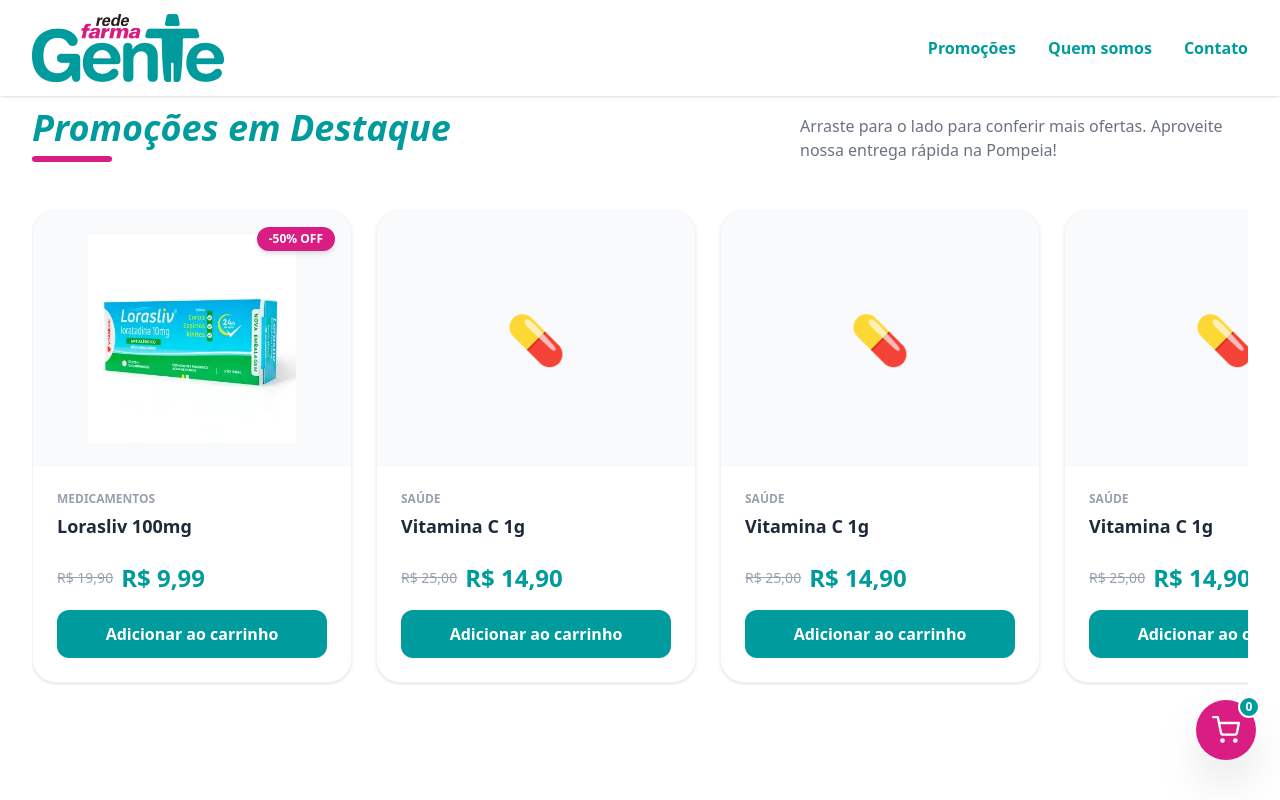
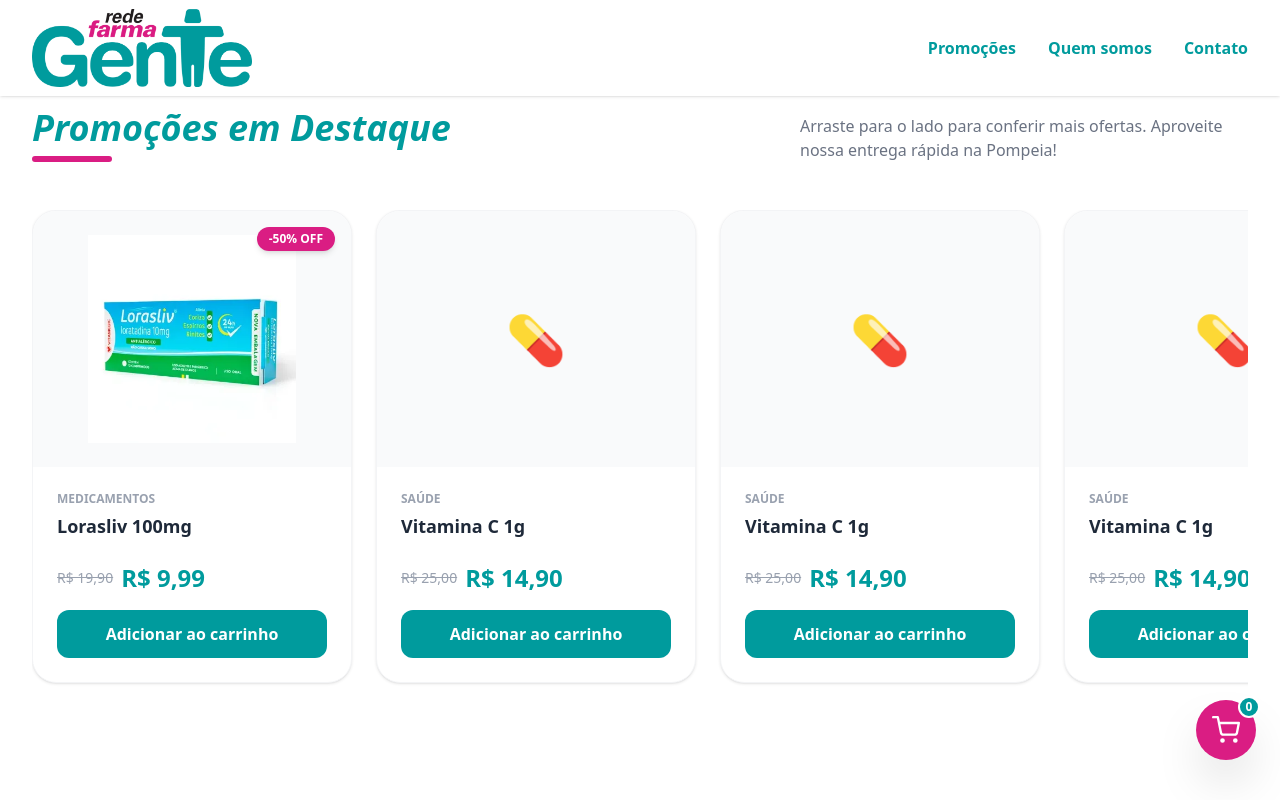
Before and after one commit to VINIX019/Site-farmacia, a website built with Vite: page index.html in a window 1280 px wide. Shown: the top 800 px of the page. Built offline with nearby package versions, Linux system fonts and the light colour scheme.

Commit message:
logo dnv

```diff
--- a/index.html
+++ b/index.html
@@ -13,7 +13,8 @@
 
 <body>
   <div id="nav-bar" class="w-full h-24 flex items-center px-8 bg-white shadow-sm gap-8 fixed z-50">
-    <a href="index.html"><img src="/assets/redefarmagente_logo.png" alt="Logo" class="w-32 md:w-48 h-auto object-contain"></a>
+    <a href="index.html"><img src="/assets/redefarmagente_logo.png" alt="Logo"
+        class="w-[160px] md:w-[220px] h-auto object-contain block"></a>
 
     <a href="#Promocoes" class="text-[#009b9d] hover:text-[#da1d83] duration-250 font-bold ml-auto">Promoções</a>
     <a href="#Quemsomos" class="text-[#009b9d] hover:text-[#da1d83] duration-250 font-bold">Quem somos</a>
```
